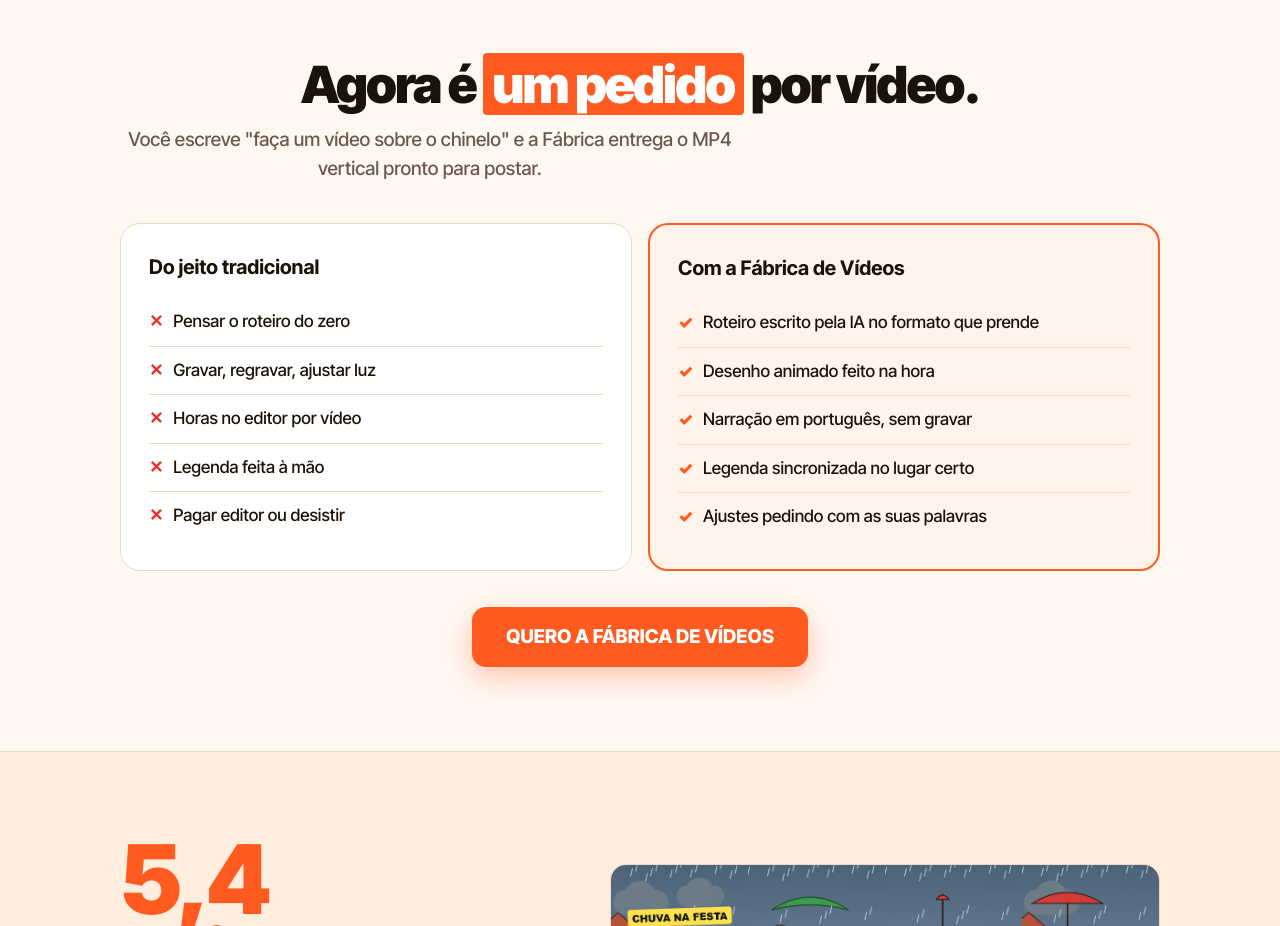
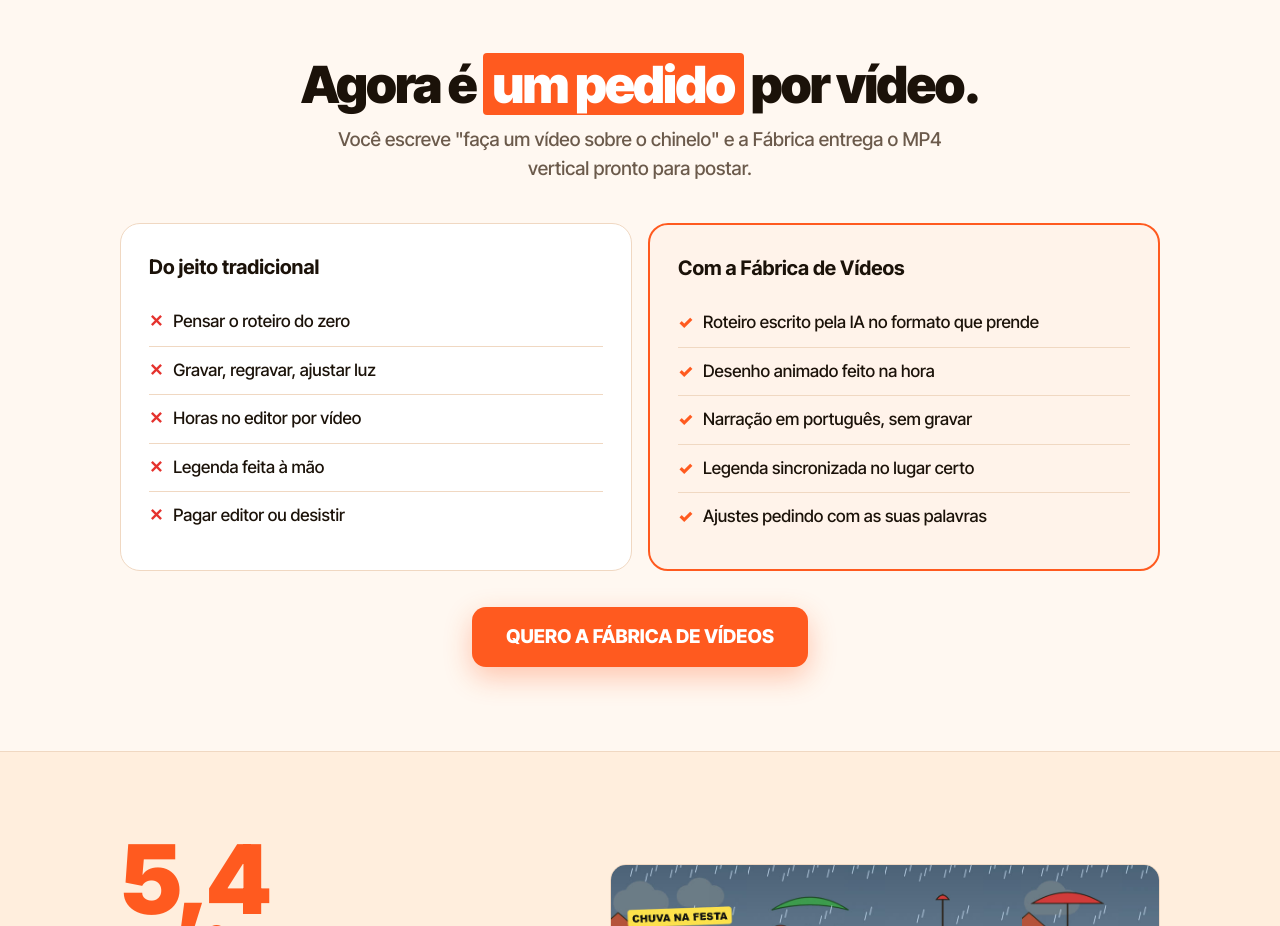
Before and after one commit to pedrotoscanos/fabrica-de-videos-ia, a plain HTML site: page index.html in a window 1280 px wide. Shown: the part 1300-2226 px from the top of the page. Drawn offline with Linux system fonts and the light colour scheme; no server answers.

Commit message:
Página de vendas: centraliza o subtítulo de 'Agora é um pedido por vídeo'
Co-Authored-By: Claude Sonnet 5.5 <noreply@anthropic.com>

```diff
--- a/index.html
+++ b/index.html
@@ -56,7 +56,7 @@ section { padding: 84px 0; }
 h2 { font-size: clamp(2rem, 4.6vw, 3.2rem); line-height: 1.02; letter-spacing: -0.035em; margin: 0 0 16px; font-weight: 900; }
 .intro { color: var(--ink-2); font-size: 1.1875rem; margin: 0 0 40px; max-width: 54ch; }
 .centro { text-align: center; }
-.centro .intro { margin-left: auto; margin-right: auto; }
+.centro .intro, .intro.centro { margin-left: auto; margin-right: auto; }
 
 /* dor */
 .dores { display: grid; grid-template-columns: repeat(3, 1fr); gap: 16px; }
```
